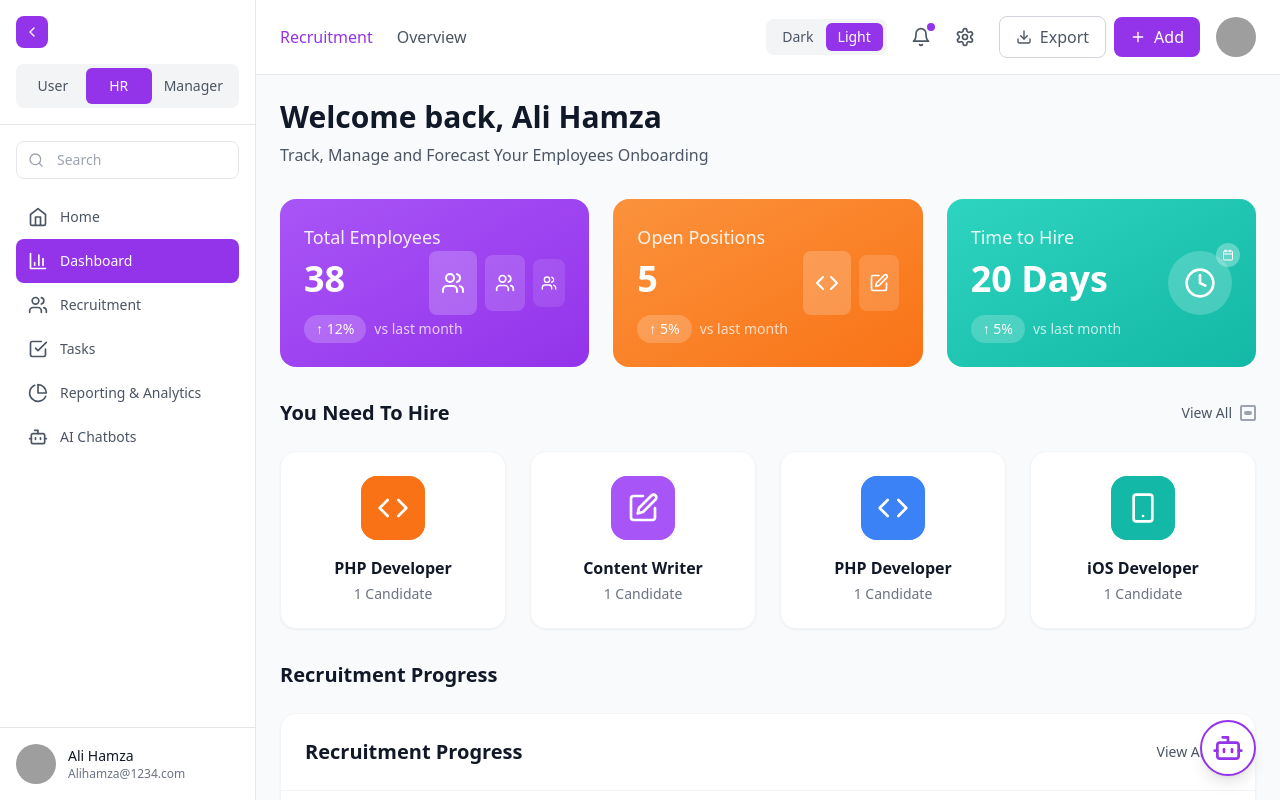
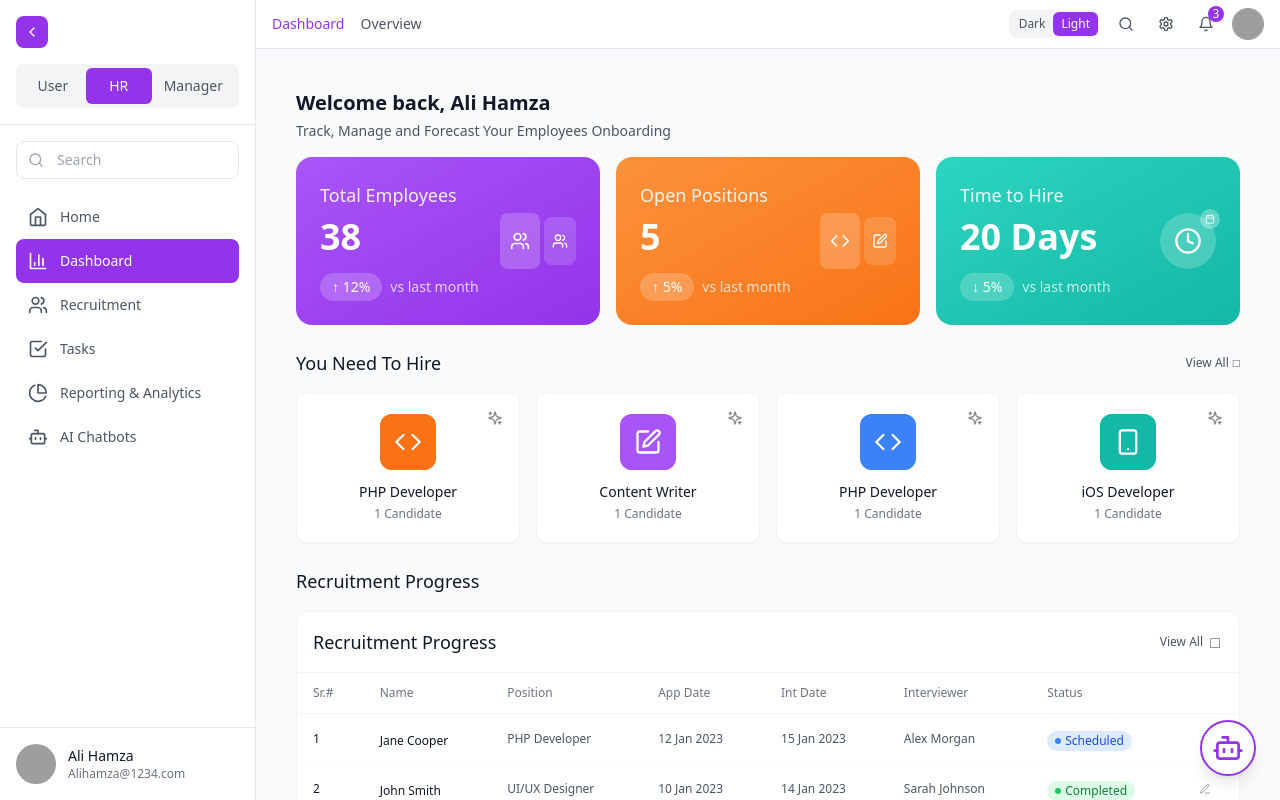
Before and after one commit to sheikhmuhammadzain/talentmanagemnt, a React (Vite) app: page / in a window 1280 px wide. Built offline with nearby package versions, Linux system fonts and the light colour scheme; grey boxes are pictures that could not be loaded.

Commit message:
made design minimal for dahsboard page

```diff
--- a/src/components/CardContainer.tsx
+++ b/src/components/CardContainer.tsx
@@ -16,18 +16,16 @@ const CardContainer: React.FC<CardContainerProps> = ({
   viewAllLink
 }) => {
   return (
-    <div className={`mb-8 ${className}`}>
-      <div className="flex items-center justify-between mb-6">
-        <h2 className="text-xl font-semibold text-gray-900">{title}</h2>
+    <div className={`mb-6 ${className}`}>
+      <div className="flex items-center justify-between mb-4">
+        <h2 className="text-lg font-medium text-gray-900">{title}</h2>
         {(onViewAll || viewAllLink) && (
           <button
             onClick={onViewAll}
-            className="flex items-center gap-2 text-gray-600 hover:text-gray-900"
+            className="flex items-center gap-1 text-gray-600 hover:text-gray-900"
           >
-            <span className="text-sm">View All</span>
-            <div className="w-4 h-4 border-2 border-gray-400 rounded-sm flex items-center justify-center">
-              <div className="w-2 h-1 bg-gray-400 rounded-full"></div>
-            </div>
+            <span className="text-xs">View All</span>
+            <span className="text-xs">□</span>
           </button>
         )}
       </div>
--- a/src/components/Header.tsx
+++ b/src/components/Header.tsx
@@ -1,5 +1,5 @@
 import React, { useState } from 'react';
-import { Download, Plus, Bell, Settings } from 'lucide-react';
+import { Search, Bell, Settings } from 'lucide-react';
 import { userData } from '../config/appConfig';
 
 interface HeaderProps {
@@ -8,11 +8,11 @@ interface HeaderProps {
 
 const Header: React.FC<HeaderProps> = ({ onThemeChange }) => {
   const [activeTheme, setActiveTheme] = useState<'light' | 'dark'>('light');
-  const [activePage, setActivePage] = useState('recruitment');
+  const [activePage, setActivePage] = useState('dashboard');
 
   // Navigation items for header
   const navItems = [
-    { id: 'recruitment', label: 'Recruitment' },
+    { id: 'dashboard', label: 'Dashboard' },
     { id: 'overview', label: 'Overview' }
   ];
 
@@ -25,15 +25,15 @@ const Header: React.FC<HeaderProps> = ({ onThemeChange }) => {
   };
 
   return (
-    <header className="bg-white border-b border-gray-200 px-6 py-4">
+    <header className="bg-white border-b border-gray-200 px-4 py-2">
       <div className="flex items-center justify-between">
         {/* Navigation */}
-        <div className="flex items-center gap-6">
-          <nav className="flex items-center gap-6">
+        <div className="flex items-center gap-4">
+          <nav className="flex items-center gap-4">
             {navItems.map(item => (
               <button
                 key={item.id}
-                className={`font-medium ${
+                className={`text-sm font-medium ${
                   activePage === item.id ? 'text-purple-600' : 'text-gray-600 hover:text-gray-900'
                 }`}
                 onClick={() => setActivePage(item.id)}
@@ -45,11 +45,11 @@ const Header: React.FC<HeaderProps> = ({ onThemeChange }) => {
         </div>
 
         {/* Right Side Actions */}
-        <div className="flex items-center gap-4">
+        <div className="flex items-center gap-3">
           {/* Theme Toggle */}
-          <div className="flex bg-gray-100 rounded-lg p-1">
+          <div className="flex bg-gray-100 rounded-lg p-0.5">
             <button
-              className={`px-3 py-1 text-sm rounded-md transition-colors ${
+              className={`px-2 py-1 text-xs rounded-md transition-colors ${
                 activeTheme === 'dark' ? 'bg-purple-600 text-white' : 'text-gray-600'
               }`}
               onClick={() => handleThemeChange('dark')}
@@ -57,7 +57,7 @@ const Header: React.FC<HeaderProps> = ({ onThemeChange }) => {
               Dark
             </button>
             <button
-              className={`px-3 py-1 text-sm rounded-md transition-colors ${
+              className={`px-2 py-1 text-xs rounded-md transition-colors ${
                 activeTheme === 'light' ? 'bg-purple-600 text-white' : 'text-gray-600'
               }`}
               onClick={() => handleThemeChange('light')}
@@ -66,34 +66,27 @@ const Header: React.FC<HeaderProps> = ({ onThemeChange }) => {
             </button>
           </div>
 
-          {/* Action Buttons */}
-          <div className="flex items-center gap-2">
-            <button className="p-2 text-gray-600 hover:text-gray-900 relative">
-              <Bell className="w-5 h-5" />
-              <span className="absolute top-1 right-1 w-2 h-2 bg-purple-600 rounded-full"></span>
-            </button>
-            <button className="p-2 text-gray-600 hover:text-gray-900">
-              <Settings className="w-5 h-5" />
-            </button>
-          </div>
+          {/* Search */}
+          <button className="p-1.5 text-gray-600 hover:text-gray-900">
+            <Search className="w-4 h-4" />
+          </button>
 
-          {/* Export and Add buttons */}
-          <div className="flex items-center gap-2">
-            <button className="flex items-center gap-2 px-4 py-2 text-gray-600 border border-gray-300 rounded-lg hover:bg-gray-50">
-              <Download className="w-4 h-4" />
-              Export
-            </button>
-            <button className="flex items-center gap-2 px-4 py-2 bg-purple-600 text-white rounded-lg hover:bg-purple-700">
-              <Plus className="w-4 h-4" />
-              Add
-            </button>
-          </div>
+          {/* Settings */}
+          <button className="p-1.5 text-gray-600 hover:text-gray-900">
+            <Settings className="w-4 h-4" />
+          </button>
+
+          {/* Notification */}
+          <button className="p-1.5 text-gray-600 hover:text-gray-900 relative">
+            <Bell className="w-4 h-4" />
+            <span className="absolute -top-1 -right-1 w-4 h-4 bg-purple-600 rounded-full text-white text-xs flex items-center justify-center">3</span>
+          </button>
 
           {/* User Avatar */}
           <img
             src={userData.avatar}
             alt={userData.name}
-            className="w-10 h-10 rounded-full object-cover"
+            className="w-8 h-8 rounded-full object-cover"
           />
         </div>
       </div>
--- a/src/components/JobCard.tsx
+++ b/src/components/JobCard.tsx
@@ -6,7 +6,7 @@ interface JobCardProps {
   candidates: number;
   icon: React.ReactNode;
   bgColor: string;
-  options?: string[]; // Dropdown options for AI icon
+  options?: string[];
 }
 
 const JobCard: React.FC<JobCardProps> = ({ title, candidates, icon, bgColor, options = ["Description", "Hiring", "Duration", "Schedule"] }) => {
@@ -33,7 +33,7 @@ const JobCard: React.FC<JobCardProps> = ({ title, candidates, icon, bgColor, opt
 
   // Dynamic classes for hover effect
   const cardBg = isHovered ? `${bgColor} text-white` : 'bg-white text-gray-900';
-  const iconBg = `${bgColor} w-16 h-16 rounded-2xl flex items-center justify-center mb-4`;
+  const iconBg = `${bgColor} w-14 h-14 rounded-xl flex items-center justify-center mb-3`;
   const textClass = isHovered ? 'text-white' : 'text-gray-900';
   const subTextClass = isHovered ? 'text-white/80' : 'text-gray-500';
   const dropdownBg = isHovered ? 'bg-white/20 text-white' : 'bg-white text-gray-600';
@@ -42,16 +42,16 @@ const JobCard: React.FC<JobCardProps> = ({ title, candidates, icon, bgColor, opt
   return (
     <div
       ref={cardRef}
-      className={`rounded-2xl p-6 shadow-sm border border-gray-100 hover:shadow-md transition-all duration-300 ease-in-out relative cursor-pointer overflow-hidden ${cardBg}`}
+      className={`rounded-xl p-5 shadow-sm border border-gray-100 transition-all duration-300 ease-in-out relative cursor-pointer overflow-hidden ${cardBg}`}
       onMouseEnter={() => setIsHovered(true)}
       onMouseLeave={() => setIsHovered(false)}
     >
       {/* Animated Fill Background */}
       <div
-        className={`absolute left-1/2 top-14 -translate-x-1/2 -translate-y-1/2 rounded-2xl ${bgColor}`}
+        className={`absolute left-1/2 top-12 -translate-x-1/2 -translate-y-1/2 rounded-xl ${bgColor}`}
         style={{
-          width: isHovered ? '150%' : '64px',
-          height: isHovered ? '200%' : '64px',
+          width: isHovered ? '150%' : '56px',
+          height: isHovered ? '200%' : '56px',
           opacity: isHovered ? 1 : 0.7,
           transition: 'all 0.5s cubic-bezier(0.4,0,0.2,1)',
           zIndex: 0,
@@ -60,39 +60,34 @@ const JobCard: React.FC<JobCardProps> = ({ title, candidates, icon, bgColor, opt
       />
       {/* AI Icon */}
       <button
-        className={`absolute top-4 right-4 p-1 rounded-full text-xs cursor-pointer z-20 transition-colors duration-200
-          bg-transparent border-none shadow-none
+        className={`absolute top-3 right-3 p-1 rounded-full text-xs cursor-pointer z-20 transition-colors duration-200
           ${isHovered || showDropdown ? 'hover:bg-white/20' : ''}`}
-        style={{ boxShadow: 'none', border: 'none' }}
         onClick={e => { e.stopPropagation(); setShowDropdown((prev) => !prev); }}
         aria-label="AI Options"
         type="button"
       >
-        <Sparkles className="w-5 h-5" color="#fff" />
+        <Sparkles className="w-4 h-4" color={isHovered ? "#fff" : "#888"} />
       </button>
       {/* Dropdown */}
       <div
-        className={`absolute top-12 right-4 min-w-[100px] z-30
-          rounded-lg p-2 shadow-lg text-xs
+        className={`absolute top-10 right-3 min-w-[90px] z-30
+          rounded-lg p-1 shadow-lg text-xs
           ${dropdownBg}
           transition-all duration-300 ease-in-out
           ${showDropdown ? 'opacity-100 translate-y-0 pointer-events-auto' : 'opacity-0 -translate-y-2 pointer-events-none'}`}
-        style={{
-          willChange: 'opacity, transform',
-        }}
       >
-        <div className="space-y-1">
+        <div className="space-y-0.5">
           {options.map((opt, idx) => (
-            <div key={idx} className={`text-xs rounded px-2 py-1 cursor-pointer ${dropdownItem} transition-colors duration-200`}>{opt}</div>
+            <div key={idx} className={`text-xs rounded px-2 py-1 text-black font-semibold cursor-pointer ${dropdownItem} transition-colors duration-200`}>{opt}</div>
           ))}
         </div>
       </div>
-      <div className="flex flex-col items-center text-center relative z-20">
-        <div className={iconBg + ' transition-all duration-300 ease-in-out'}>
+      <div className="flex flex-col items-center text-center relative z-10">
+        <div className={iconBg}>
           {icon}
         </div>
-        <h3 className={`font-semibold mb-1 ${textClass} transition-colors duration-300`}>{title}</h3>
-        <p className={`text-sm ${subTextClass} transition-colors duration-300`}>{candidates} Candidate{candidates !== 1 ? 's' : ''}</p>
+        <h3 className={`font-medium text-sm mb-1 ${textClass} transition-colors duration-300`}>{title}</h3>
+        <p className={`text-xs ${subTextClass} transition-colors duration-300`}>{candidates} Candidate{candidates !== 1 ? 's' : ''}</p>
       </div>
     </div>
   );
--- a/src/components/RecruitmentTable.tsx
+++ b/src/components/RecruitmentTable.tsx
@@ -9,14 +9,14 @@ interface RecruitmentTableProps {
 
 const RecruitmentTable: React.FC<RecruitmentTableProps> = ({ data = [] }) => {
   return (
-    <div className="bg-white rounded-2xl shadow-sm border border-gray-100">
-      <div className="p-6 border-b border-gray-100">
+    <div className="bg-white rounded-xl shadow-sm border border-gray-100">
+      <div className="p-4 border-b border-gray-100">
         <div className="flex items-center justify-between">
-          <h2 className="text-xl font-semibold text-gray-900">Recruitment Progress</h2>
-          <button className="flex items-center gap-2 text-gray-600 hover:text-gray-900">
-            <span className="text-sm">View All</span>
-            <div className="w-4 h-4 border-2 border-gray-400 rounded-sm flex items-center justify-center">
-              <div className="w-2 h-1 bg-gray-400 rounded-full"></div>
+          <h2 className="text-lg font-medium text-gray-900">Recruitment Progress</h2>
+          <button className="flex items-center gap-1 text-gray-600 hover:text-gray-900">
+            <span className="text-xs">View All</span>
+            <div className="w-4 h-4 flex items-center justify-center">
+              □
             </div>
           </button>
         </div>
@@ -26,43 +26,41 @@ const RecruitmentTable: React.FC<RecruitmentTableProps> = ({ data = [] }) => {
         <table className="w-full">
           <thead>
             <tr className="border-b border-gray-100">
-              <th className="text-left py-4 px-6 text-sm font-medium text-gray-500">Sr. #</th>
-              <th className="text-left py-4 px-6 text-sm font-medium text-gray-500">Candidate's Name</th>
-              <th className="text-left py-4 px-6 text-sm font-medium text-gray-500">Position</th>
-              <th className="text-left py-4 px-6 text-sm font-medium text-gray-500">Application Date</th>
-              <th className="text-left py-4 px-6 text-sm font-medium text-gray-500">Interview Date</th>
-              <th className="text-left py-4 px-6 text-sm font-medium text-gray-500">Interviewer</th>
-              <th className="text-left py-4 px-6 text-sm font-medium text-gray-500">Status</th>
-              <th className="text-left py-4 px-6 text-sm font-medium text-gray-500"></th>
+              <th className="text-left whitespace-nowrap py-3 px-4 text-xs font-medium text-gray-500">Sr.#</th>
+              <th className="text-left whitespace-nowrap py-3 px-4 text-xs font-medium text-gray-500">Name</th>
+              <th className="text-left whitespace-nowrap py-3 px-4 text-xs font-medium text-gray-500">Position</th>
+              <th className="text-left whitespace-nowrap py-3 px-4 text-xs font-medium text-gray-500">App Date</th>
+              <th className="text-left whitespace-nowrap py-3 px-4 text-xs font-medium text-gray-500">Int Date</th>
+              <th className="text-left whitespace-nowrap py-3 px-4 text-xs font-medium text-gray-500">Interviewer</th>
+              <th className="text-left whitespace-nowrap py-3 px-4 text-xs font-medium text-gray-500">Status</th>
+              <th className="text-left py-3 px-4 text-xs font-medium text-gray-500"></th>
             </tr>
           </thead>
           <tbody>
             {data.length > 0 ? (
               data.map((item) => (
                 <tr key={item.id} className="border-b border-gray-50 hover:bg-gray-50/50">
-                  <td className="py-4 px-6 text-sm text-gray-900">{item.id}</td>
-                  <td className="py-4 px-6">
-                    <div className="flex items-center gap-3">
-                      <span className="text-sm font-medium text-gray-900">{item.name}</span>
-                    </div>
+                  <td className="py-3 px-4 text-xs text-gray-900">{item.id}</td>
+                  <td className="py-3 px-4">
+                    <span className="text-xs font-medium text-gray-900">{item.name}</span>
                   </td>
-                  <td className="py-4 px-6 text-sm text-gray-600">{item.position}</td>
-                  <td className="py-4 px-6 text-sm text-gray-600">{item.application}</td>
-                  <td className="py-4 px-6 text-sm text-gray-600">{item.interviewDate}</td>
-                  <td className="py-4 px-6 text-sm text-gray-600">{item.interviewer}</td>
-                  <td className="py-4 px-6">
+                  <td className="py-3 px-4 text-xs text-gray-600">{item.position}</td>
+                  <td className="py-3 px-4 text-xs text-gray-600">{item.application}</td>
+                  <td className="py-3 px-4 text-xs text-gray-600">{item.interviewDate}</td>
+                  <td className="py-3 px-4 text-xs text-gray-600">{item.interviewer}</td>
+                  <td className="py-3 px-4">
                     <StatusBadge status={item.status} customColor={item.statusColor} />
                   </td>
-                  <td className="py-4 px-6">
+                  <td className="py-3 px-4">
                     <button className="text-gray-400 hover:text-gray-600">
-                      <Edit3 className="w-4 h-4" />
+                      <Edit3 className="w-3 h-3" />
                     </button>
                   </td>
                 </tr>
               ))
             ) : (
               <tr>
-                <td colSpan={8} className="py-6 text-center text-gray-500">No recruitment data available</td>
+                <td colSpan={8} className="py-4 text-center text-xs text-gray-500">No data available</td>
               </tr>
             )}
           </tbody>
@@ -70,14 +68,14 @@ const RecruitmentTable: React.FC<RecruitmentTableProps> = ({ data = [] }) => {
       </div>
 
       {/* Pagination */}
-      <div className="p-6 border-t border-gray-100">
+      <div className="p-3 border-t border-gray-100">
         <div className="flex items-center justify-center">
-          <div className="flex items-center gap-2">
-            <button className="p-2 rounded-lg border border-gray-300 hover:bg-gray-50">
-              <ChevronLeft className="w-4 h-4" />
+          <div className="flex items-center gap-1">
+            <button className="p-1 rounded-md border border-gray-300 hover:bg-gray-50">
+              <ChevronLeft className="w-3 h-3" />
             </button>
-            <button className="p-2 rounded-lg border border-gray-300 hover:bg-gray-50">
-              <ChevronRight className="w-4 h-4" />
+            <button className="p-1 rounded-md border border-gray-300 hover:bg-gray-50">
+              <ChevronRight className="w-3 h-3" />
             </button>
           </div>
         </div>
--- a/src/components/StatusBadge.tsx
+++ b/src/components/StatusBadge.tsx
@@ -27,9 +27,9 @@ const StatusBadge: React.FC<StatusBadgeProps> = ({
 
   return (
     <span
-      className={`inline-flex items-center gap-2 px-3 py-1 rounded-full text-sm font-medium ${colors.bg} ${colors.text} ${className}`}
+      className={`inline-flex items-center gap-1 px-2 py-0.5 rounded-full text-xs font-medium ${colors.bg} ${colors.text} ${className}`}
     >
-      <span className={`w-2 h-2 rounded-full ${dotColor}`}></span>
+      <span className={`w-1.5 h-1.5 rounded-full ${dotColor}`}></span>
       {status.charAt(0).toUpperCase() + status.slice(1)}
     </span>
   );
--- a/src/pages/DashboardPage.tsx
+++ b/src/pages/DashboardPage.tsx
@@ -14,6 +14,8 @@ import {
   RecruitmentProgress
 } from '../services/dashboardService';
 import { dashboardConfig } from '../config/appConfig';
+
+type IconProps = { className?: string };
 
 const DashboardPage: React.FC = () => {
   const [statData, setStatData] = useState<StatData | null>(null);
@@ -47,68 +49,69 @@ const DashboardPage: React.FC = () => {
 
   // Illustrations for stat cards - these are dynamic components that can be reused
   const EmployeeIllustration = () => (
-    <div className="flex items-center gap-2">
-      <div className="w-12 h-16 bg-white/20 rounded-lg flex items-center justify-center">
-        <LucideIcons.Users className="w-6 h-6 text-white" />
-      </div>
-      <div className="w-10 h-14 bg-white/15 rounded-lg flex items-center justify-center">
+    <div className="flex items-center gap-1">
+      <div className="w-10 h-14 bg-white/20 rounded-lg flex items-center justify-center">
         <LucideIcons.Users className="w-5 h-5 text-white" />
       </div>
-      <div className="w-8 h-12 bg-white/10 rounded-lg flex items-center justify-center">
+      <div className="w-8 h-12 bg-white/15 rounded-lg flex items-center justify-center">
         <LucideIcons.Users className="w-4 h-4 text-white" />
       </div>
     </div>
   );
 
   const PositionsIllustration = () => (
-    <div className="flex items-center gap-2">
-      <div className="w-12 h-16 bg-white/20 rounded-lg flex items-center justify-center">
-        <LucideIcons.Code className="w-6 h-6 text-white" />
+    <div className="flex items-center gap-1">
+      <div className="w-10 h-14 bg-white/20 rounded-lg flex items-center justify-center">
+        <LucideIcons.Code className="w-5 h-5 text-white" />
       </div>
-      <div className="w-10 h-14 bg-white/15 rounded-lg flex items-center justify-center">
-        <LucideIcons.Edit className="w-5 h-5 text-white" />
+      <div className="w-8 h-12 bg-white/15 rounded-lg flex items-center justify-center">
+        <LucideIcons.Edit className="w-4 h-4 text-white" />
       </div>
     </div>
   );
 
   const TimeIllustration = () => (
     <div className="relative">
-      <div className="w-16 h-16 bg-white/20 rounded-full flex items-center justify-center">
-        <LucideIcons.Clock className="w-8 h-8 text-white" />
+      <div className="w-14 h-14 bg-white/20 rounded-full flex items-center justify-center">
+        <LucideIcons.Clock className="w-7 h-7 text-white" />
       </div>
-      <div className="absolute -top-2 -right-2 w-6 h-6 bg-white/30 rounded-full flex items-center justify-center">
-        <LucideIcons.Calendar className="w-3 h-3 text-white" />
+      <div className="absolute -top-1 -right-1 w-5 h-5 bg-white/30 rounded-full flex items-center justify-center">
+        <LucideIcons.Calendar className="w-2.5 h-2.5 text-white" />
       </div>
     </div>
   );
 
   if (loading) {
-    return <div className="flex justify-center items-center h-64">Loading dashboard data...</div>;
+    return <div className="flex justify-center items-center h-64">Loading...</div>;
   }
 
   // Dynamic function to get the right icon component for a job
   const getJobIcon = (title: string) => {
     const iconName = getIconNameForJob(title);
-    // Dynamically access the icon from Lucide
-    const IconComponent = (LucideIcons as any)[iconName];
-    return IconComponent ? <IconComponent className="w-8 h-8 text-white" /> : <LucideIcons.Briefcase className="w-8 h-8 text-white" />;
+    // Safely access the icon using bracket notation with type assertion
+    const icons = LucideIcons as unknown as Record<string, React.FC<IconProps>>;
+    const IconComponent = icons[iconName];
+
+    return IconComponent ?
+      <IconComponent className="w-7 h-7 text-white" /> :
+      <LucideIcons.Briefcase className="w-7 h-7 text-white" />;
   };
 
   return (
-    <>
+    <div className="p-4">
       {/* Welcome Section */}
-      <div className="mb-8">
-        <h1 className="text-3xl font-bold text-gray-900 mb-2">{dashboardConfig.welcomeMessage}</h1>
-        <p className="text-gray-600">{dashboardConfig.welcomeSubtext}</p>
+      <div className="mb-4">
+        <h1 className="text-xl font-bold text-gray-900 mb-1">{dashboardConfig.welcomeMessage}</h1>
+        <p className="text-sm text-gray-600">{dashboardConfig.welcomeSubtext}</p>
       </div>
 
       {/* Stats Grid */}
-      <div className="grid grid-cols-1 md:grid-cols-3 gap-6 mb-8">
+      <div className="grid grid-cols-1 md:grid-cols-3 gap-4 mb-6">
         <StatCard
           title="Total Employees"
           value={statData ? statData.totalEmployees.toString() : "0"}
           change={dashboardConfig.stats.totalEmployees.change}
-          changeType={dashboardConfig.stats.totalEmployees.changeType}
+          changeType={"increase" as "increase" | "decrease"}
           bgColor={dashboardConfig.stats.totalEmployees.bgColor}
           illustration={<EmployeeIllustration />}
         />
@@ -116,7 +119,7 @@ const DashboardPage: React.FC = () => {
           title="Open Positions"
           value={statData ? statData.openPositions.toString() : "0"}
           change={dashboardConfig.stats.openPositions.change}
-          changeType={dashboardConfig.stats.openPositions.changeType}
+          changeType={"increase" as "increase" | "decrease"}
           bgColor={dashboardConfig.stats.openPositions.bgColor}
           illustration={<PositionsIllustration />}
         />
@@ -124,15 +127,15 @@ const DashboardPage: React.FC = () => {
           title="Time to Hire"
           value={statData ? statData.timeToHire : "0 Days"}
           change={dashboardConfig.stats.timeToHire.change}
-          changeType={dashboardConfig.stats.timeToHire.changeType}
+          changeType={"decrease" as "increase" | "decrease"}
           bgColor={dashboardConfig.stats.timeToHire.bgColor}
           illustration={<TimeIllustration />}
         />
       </div>
 
-      {/* You Need To Hire Section - Now using CardContainer */}
+      {/* You Need To Hire Section */}
       <CardContainer title="You Need To Hire" onViewAll={() => console.log("View all jobs clicked")}>
-        <div className="grid grid-cols-1 md:grid-cols-4 gap-6">
+        <div className="grid grid-cols-1 md:grid-cols-4 gap-4">
           {jobCards.map((job) => (
             <JobCard
               key={job.id}
@@ -146,11 +149,11 @@ const DashboardPage: React.FC = () => {
         </div>
       </CardContainer>
 
-      {/* Recruitment Progress Table - Now using CardContainer */}
+      {/* Recruitment Progress Table */}
       <CardContainer title="Recruitment Progress">
         <RecruitmentTable data={recruitmentData} />
       </CardContainer>
-    </>
+    </div>
   );
 };
 
```
Also changed, not shown: vite.config.ts (+19 -3 lines).
